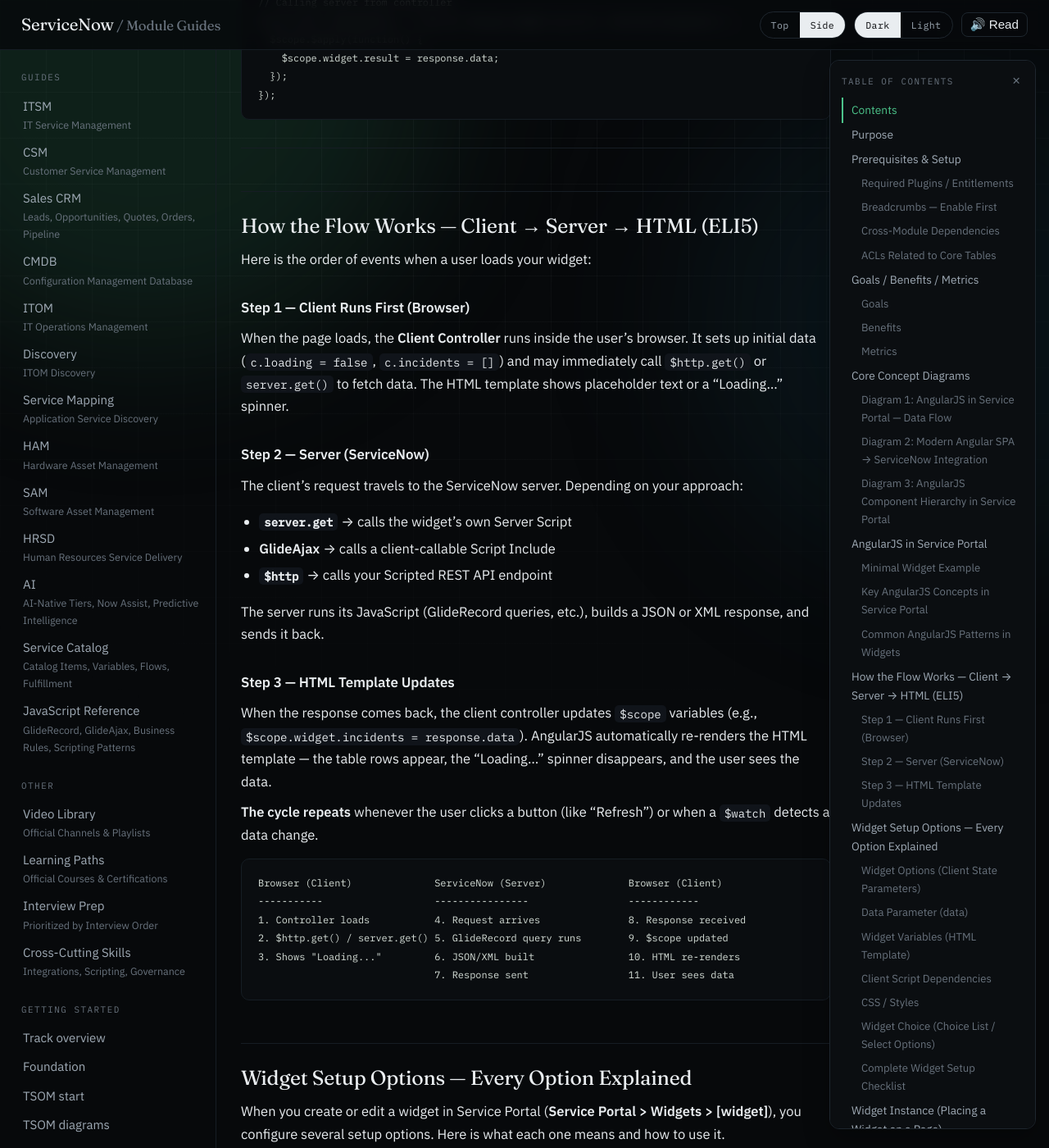
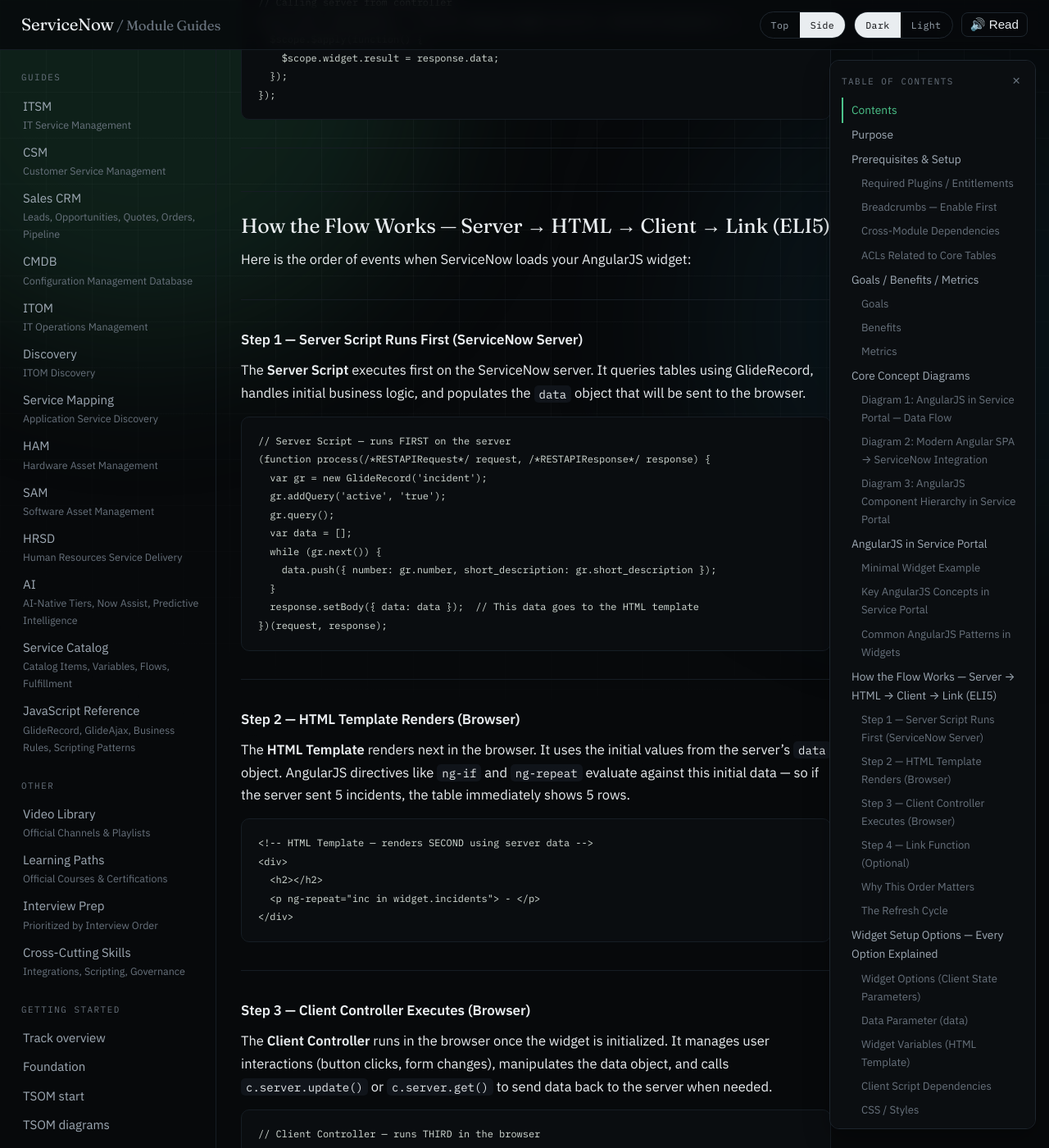
Before and after one commit to eltonaguiar/ServiceNow_Learning_TSOM-_CSM_FSM_SalesCRM_HAM_ITSM, a Jekyll site: the page built from docs/modules/scripting/angular-guide.md, in a window 1280 px wide and 1400 px high, scrolled down 7201 px. Shown: the whole window at 82% size. Built offline with Jekyll 4.4.1, drawn with Linux system fonts in a browser that asks for light colours; our own code applies the rules of GitHub Pages for plain Markdown files; some of the changed text lies outside the part shown.

Commit message:
Fix widget execution lifecycle to Server → HTML → Client → Link
- Corrected flow section: Server Script runs first, then HTML Template, then Client Controller, then Link Function (optional)
- Added Step-by-step explanation for each lifecycle phase with code examples
- Added lifecycle table and refresh cycle diagram
- Added 'Why This Order Matters' section

````diff
--- a/docs/modules/scripting/angular-guide.md
+++ b/docs/modules/scripting/angular-guide.md
@@ -286,33 +286,99 @@ server.get('myApiMethod', { sys_id: $scope.widget.sys_id }, function(response) {
 
 ---
 
-## How the Flow Works — Client → Server → HTML (ELI5)
+## How the Flow Works — Server → HTML → Client → Link (ELI5)
 
-Here is the order of events when a user loads your widget:
+Here is the order of events when ServiceNow loads your AngularJS widget:
 
-### Step 1 — Client Runs First (Browser)
-When the page loads, the **Client Controller** runs inside the user's browser. It sets up initial data (`c.loading = false`, `c.incidents = []`) and may immediately call `$http.get()` or `server.get()` to fetch data. The HTML template shows placeholder text or a "Loading..." spinner.
+---
 
-### Step 2 — Server (ServiceNow)
-The client's request travels to the ServiceNow server. Depending on your approach:
-- **`server.get`** → calls the widget's own Server Script
-- **GlideAjax** → calls a client-callable Script Include
-- **`$http`** → calls your Scripted REST API endpoint
+### Step 1 — Server Script Runs First (ServiceNow Server)
+The **Server Script** executes first on the ServiceNow server. It queries tables using GlideRecord, handles initial business logic, and populates the `data` object that will be sent to the browser.
 
-The server runs its JavaScript (GlideRecord queries, etc.), builds a JSON or XML response, and sends it back.
+```javascript
+// Server Script — runs FIRST on the server
+(function process(/*RESTAPIRequest*/ request, /*RESTAPIResponse*/ response) {
+  var gr = new GlideRecord('incident');
+  gr.addQuery('active', 'true');
+  gr.query();
+  var data = [];
+  while (gr.next()) {
+    data.push({ number: gr.number, short_description: gr.short_description });
+  }
+  response.setBody({ data: data });  // This data goes to the HTML template
+})(request, response);
+```
 
-### Step 3 — HTML Template Updates
-When the response comes back, the client controller updates `$scope` variables (e.g., `$scope.widget.incidents = response.data`). AngularJS automatically re-renders the HTML template — the table rows appear, the "Loading..." spinner disappears, and the user sees the data.
+---
 
-**The cycle repeats** whenever the user clicks a button (like "Refresh") or when a `$watch` detects a data change.
+### Step 2 — HTML Template Renders (Browser)
+The **HTML Template** renders next in the browser. It uses the initial values from the server's `data` object. AngularJS directives like `ng-if` and `ng-repeat` evaluate against this initial data — so if the server sent 5 incidents, the table immediately shows 5 rows.
+
+```html
+<!-- HTML Template — renders SECOND using server data -->
+<div>
+  <h2>{{ widget.title }}</h2>
+  <p ng-repeat="inc in widget.incidents">{{ inc.number }} - {{ inc.short_description }}</p>
+</div>
+```
+
+---
+
+### Step 3 — Client Controller Executes (Browser)
+The **Client Controller** runs in the browser once the widget is initialized. It manages user interactions (button clicks, form changes), manipulates the data object, and calls `c.server.update()` or `c.server.get()` to send data back to the server when needed.
+
+```javascript
+// Client Controller — runs THIRD in the browser
+function($scope, server) {
+  var c = this;
+  c.refresh = function() {
+    server.get('getIncidents', {}, function(response) {
+      $scope.widget.incidents = response.data;
+    });
+  };
+  c.refresh();  // Optional: refresh after initial load
+}
+```
+
+---
+
+### Step 4 — Link Function (Optional)
+The **Link Function** runs after the template is compiled and linked to the scope. It is primarily used for direct DOM manipulation (e.g., initializing jQuery plugins, setting up third-party charts). Not all widgets need this.
+
+| Step | What Runs | Where | Purpose |
+|---|---|---|---|
+| 1 | **Server Script** | ServiceNow Server | Query tables, populate initial data |
+| 2 | **HTML Template** | Browser | Render UI using server data |
+| 3 | **Client Controller** | Browser | Handle user interactions, call server |
+| 4 | **Link Function** | Browser | Direct DOM manipulation (optional) |
+
+---
+
+### Why This Order Matters
+
+- **Server first** means the user sees data immediately when the page loads — no blank screen waiting for an API call.
+- **Template second** means AngularJS can render `{{ }}` expressions and `ng-repeat` against real data right away.
+- **Client third** means user interactions (clicking "Refresh", changing a dropdown) happen after the initial render.
+
+---
+
+### The Refresh Cycle
+
+After the initial load, clicking a button like "Refresh" triggers a **mini-cycle**:
+
+1. User clicks "Refresh" in the HTML template
+2. Client Controller calls `server.get()` or `$http.get()`
+3. Server runs its script and returns new data
+4. Client Controller updates `$scope`
+5. HTML Template re-renders with the new data
 
 ```text
-Browser (Client)              ServiceNow (Server)              Browser (Client)
------------                   ----------------                 ------------
-1. Controller loads           4. Request arrives               8. Response received
-2. $http.get() / server.get() 5. GlideRecord query runs        9. $scope updated
-3. Shows "Loading..."         6. JSON/XML built                10. HTML re-renders
-                              7. Response sent                 11. User sees data
+Step 1: Server Script         Step 2: HTML Template        Step 3: Client Controller        Step 4: Link Function
+-----------                   ----------------             -------------------------        ---------------------
+Runs FIRST                    Renders SECOND               Runs THIRD                     Runs FOURTH (optional)
+Queries GlideRecord           Shows {{ widget.title }}     Handles button clicks            DOM manipulation
+Populates data object         ng-repeat evaluates          Calls server.get() / $http.get() | Optional — not all widgets
+                              against initial data         Updates $scope                   have this
 ```
 
 
````
